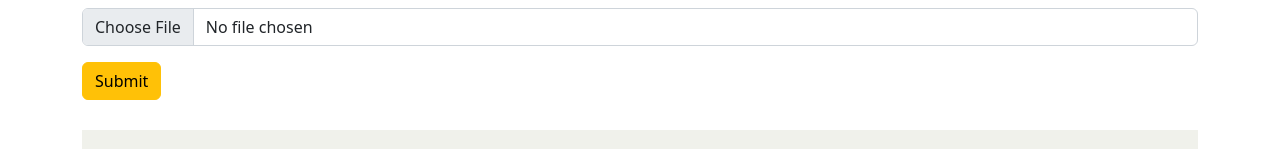
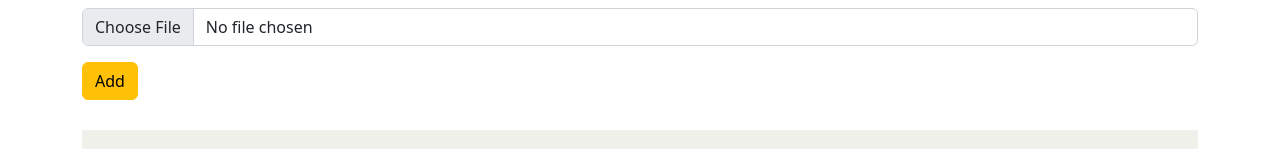
Before and after one commit to Cinamon88/fullstack_project, a React (Create React App) app in the folder client/: page /ad/add in a window 1280 px wide. Shown: the part 636-785 px from the top of the page. Built offline with nearby package versions, Linux system fonts and the light colour scheme.

Commit message:
change value

```diff
--- a/client/src/components/features/AdForm/AdForm.js
+++ b/client/src/components/features/AdForm/AdForm.js
@@ -92,7 +92,7 @@ const AdForm = ({ action, actionText, ...props }) => {
           onChange={e => setPhoto(e.target.files[0])}
         />
       </Form.Group>
-      <Button type='submit' as='input' value='Submit' className='mt-3' variant='warning'></Button>
+      <Button type='submit' as='input' value='Add' className='mt-3' variant='warning'></Button>
     </Form>
   );
 };
```
